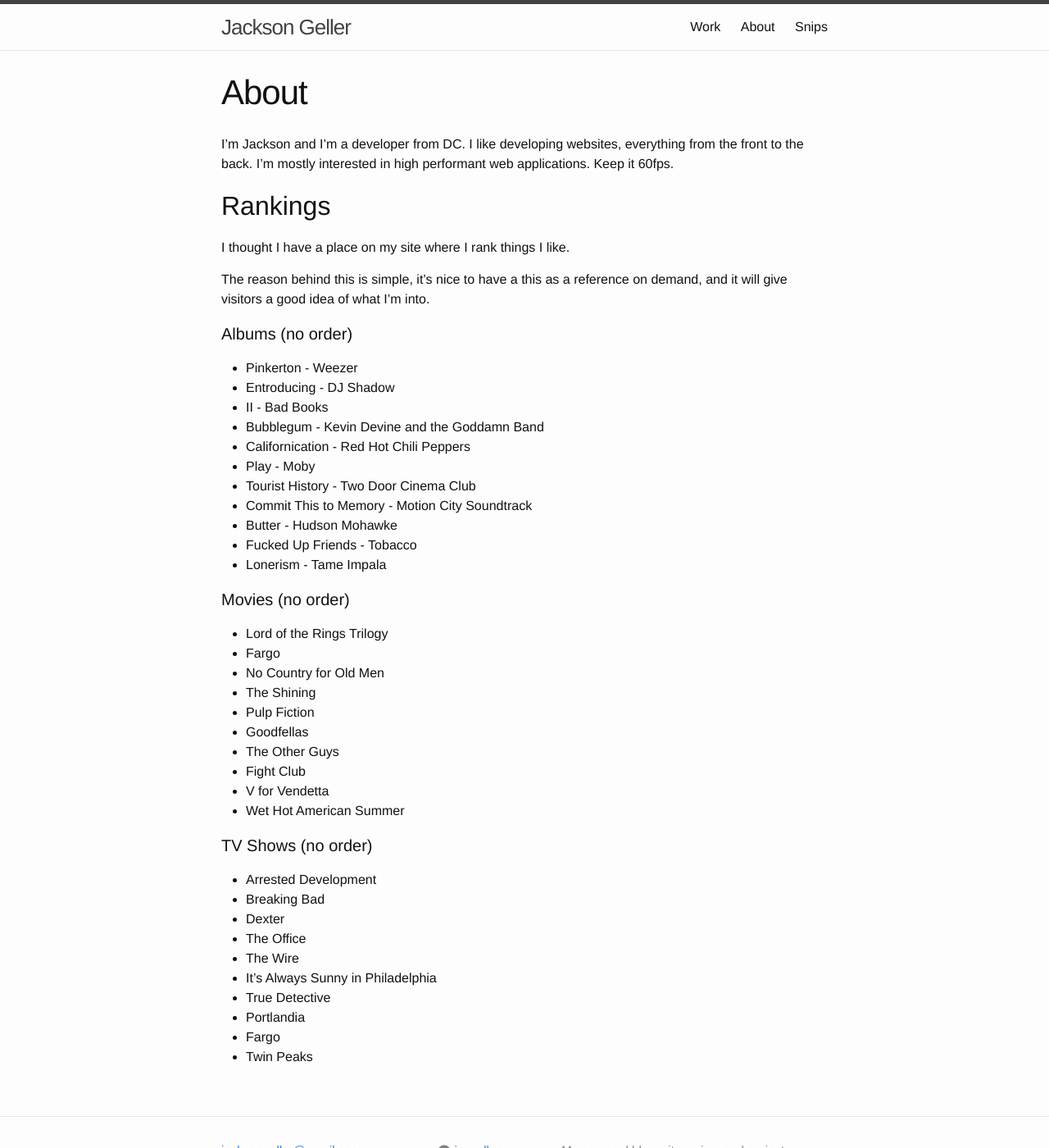
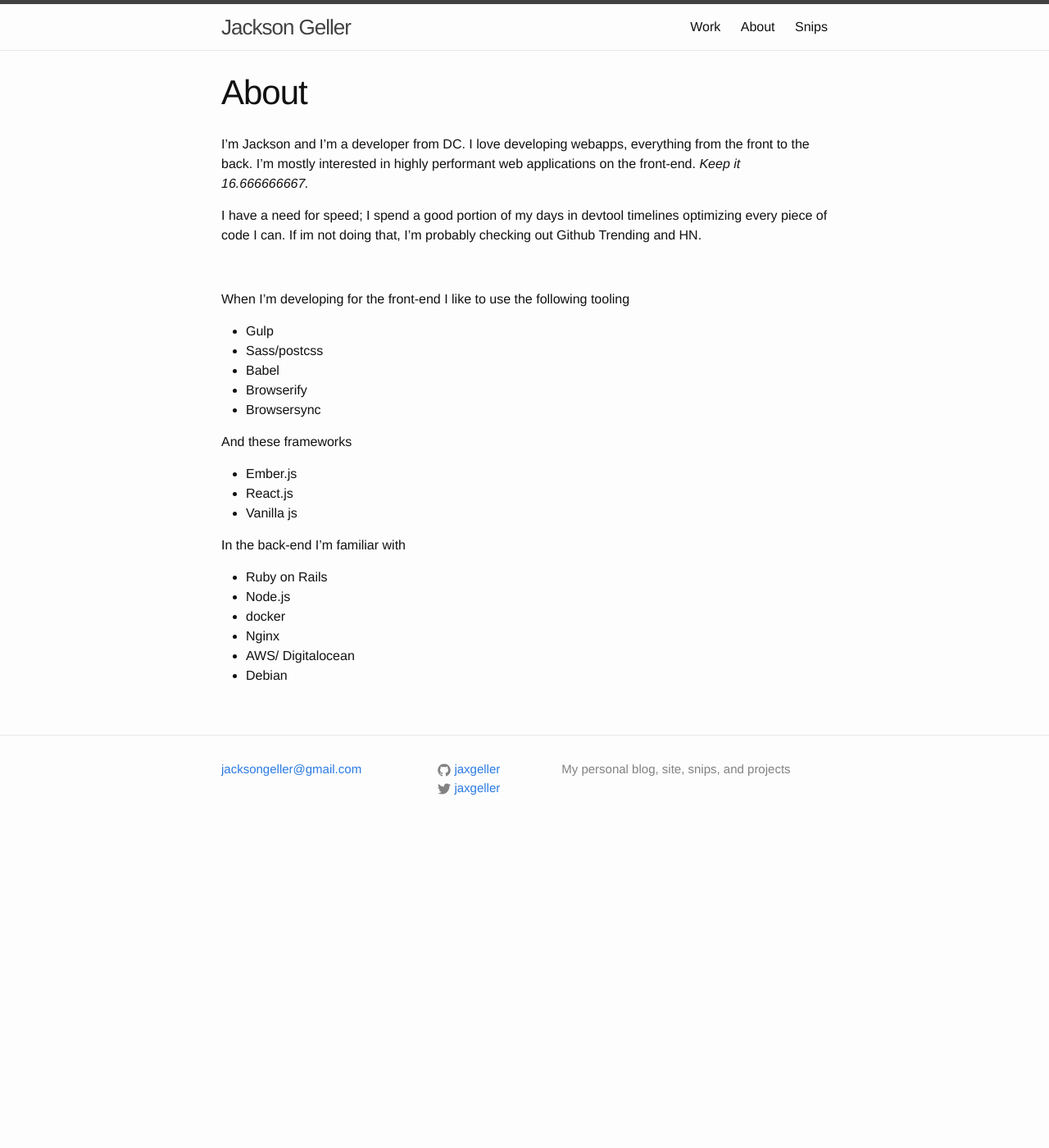
Before and after one commit to jaxgeller/jaxgeller.github.io, a Jekyll site: the page built from about.md, in a window 1280 px wide and 1400 px high. Shown: the whole window at 82% size. Built offline with Jekyll 4.4.1, drawn with Linux system fonts in a browser that asks for light colours.

Commit message:
update about page

```diff
--- a/about.md
+++ b/about.md
@@ -4,49 +4,33 @@
 permalink: /about/
 ---
 
-I'm Jackson and I'm a developer from DC. I like developing websites, everything from the front to the back. I'm mostly interested in high performant web applications. Keep it 60fps.
+I'm Jackson and I'm a developer from DC. I love developing webapps, everything from the front to the back. I'm mostly interested in highly performant web applications on the front-end. _Keep it 16.666666667._
+
+I have a need for speed; I spend a good portion of my days in devtool timelines optimizing every piece of code I can.  If im not doing that, I'm probably checking out Github Trending and HN.
 
 
-## Rankings
 
-I thought I have a place on my site where I rank things I like.
+<br>
 
-The reason behind this is simple, it's nice to have a this as a reference on demand, and it will give visitors a good idea of what I'm into.
+When I'm developing for the front-end I like to use the following tooling
 
-#### Albums (no order)
++ Gulp
++ Sass/postcss
++ Babel
++ Browserify
++ Browsersync
 
-* Pinkerton - Weezer
-* Entroducing - DJ Shadow
-* II - Bad Books
-* Bubblegum - Kevin Devine and the Goddamn Band
-* Californication - Red Hot Chili Peppers
-* Play - Moby
-* Tourist History - Two Door Cinema Club
-* Commit This to Memory - Motion City Soundtrack
-* Butter - Hudson Mohawke
-* Fucked Up Friends - Tobacco
-* Lonerism - Tame Impala
+And these frameworks
 
-#### Movies (no order)
-* Lord of the Rings Trilogy
-* Fargo
-* No Country for Old Men
-* The Shining
-* Pulp Fiction
-* Goodfellas
-* The Other Guys
-* Fight Club
-* V for Vendetta
-* Wet Hot American Summer
++ Ember.js
++ React.js
++ Vanilla js
 
-#### TV Shows (no order)
-* Arrested Development
-* Breaking Bad
-* Dexter
-* The Office
-* The Wire
-* It's Always Sunny in Philadelphia
-* True Detective
-* Portlandia
-* Fargo
-* Twin Peaks
+In the back-end I'm familiar with
+
++ Ruby on Rails
++ Node.js
++ docker
++ Nginx
++ AWS/ Digitalocean
++ Debian
```
Also changed, not shown: rankings.md (added, +49 -0 lines), work.md (+5 -5 lines), identity-automation.md (line endings or trailing spaces).
